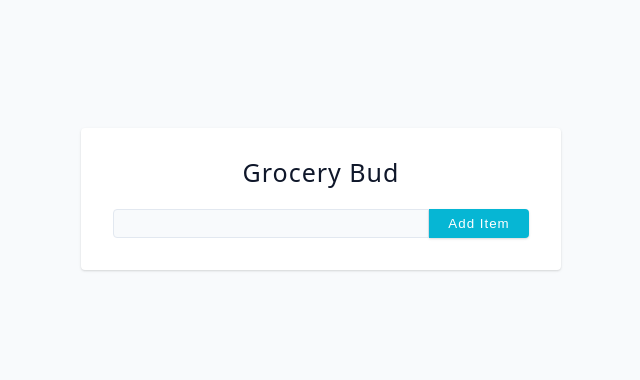
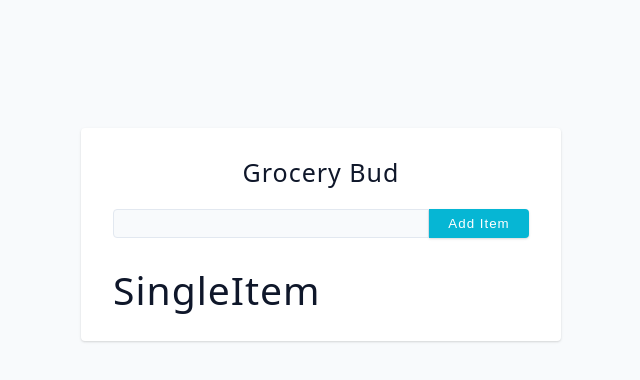
Before and after one commit to sun-n-y/toDoListApp, a React (Vite) app: page / in a window 1280 px wide. Both pictures are taken after typing "Sample" into the empty fields and a click on the button "Add Item". Shown: the top 380 px of the page, without its empty margins (319-959 px from the left). Built offline with nearby package versions, Linux system fonts and the light colour scheme; the HTML template or start-up script is replaced by a standard one.

Commit message:
add render list of items

```diff
--- a/src/App.jsx
+++ b/src/App.jsx
@@ -1,6 +1,7 @@
 import { useState } from 'react';
 import Form from './Form';
 import { nanoid } from 'nanoid';
+import Items from './Items';
 
 const App = () => {
   const [items, setItems] = useState([]);
@@ -12,9 +13,13 @@
     };
     setItems([...items, newItem]);
   };
+
+  const removeItem = (itemId) => {};
+
   return (
     <section className="section-center">
       <Form addItem={addItem} />
+      <Items items={items} removeItem={removeItem} />
     </section>
   );
 };
--- /dev/null
+++ b/src/Items.jsx
@@ -0,0 +1,13 @@
+import { nanoid } from 'nanoid';
+import SingleItem from './SingleItem';
+
+const Items = ({ items, removeItem }) => {
+  return (
+    <div className="items">
+      {items.map((item) => {
+        return <SingleItem key={item.id} item={item} removeItem={removeItem} />;
+      })}
+    </div>
+  );
+};
+export default Items;
--- /dev/null
+++ b/src/SingleItem.jsx
@@ -0,0 +1,4 @@
+const SingleItem = () => {
+  return <h2>SingleItem</h2>;
+};
+export default SingleItem;
```
